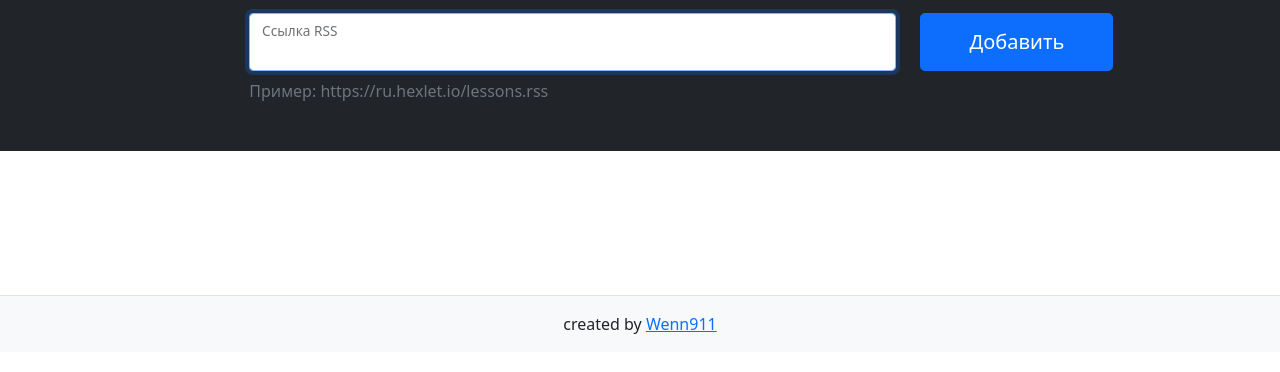
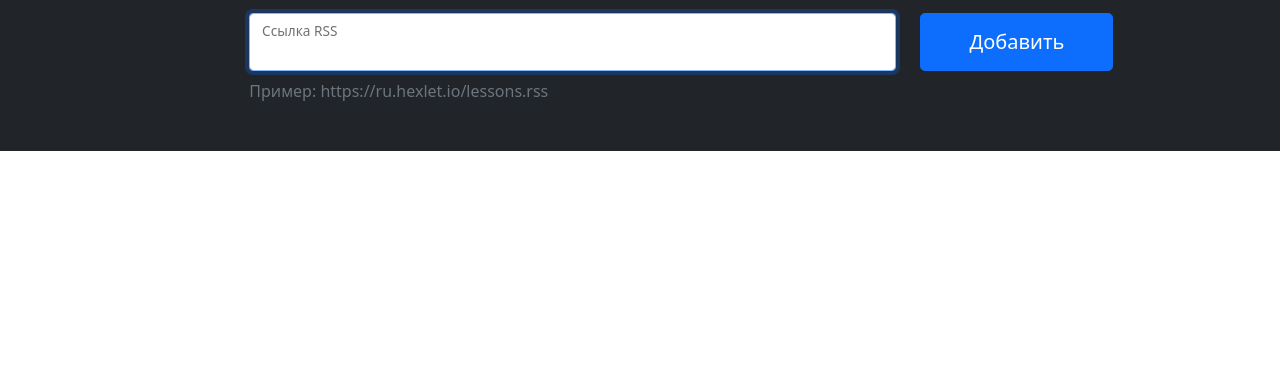
Before and after one commit to Wenn911/RSS-Agregator, a website built with webpack: page index.html in a window 1280 px wide. Shown: the part 156-528 px from the top of the page. Built offline with nearby package versions, Linux system fonts and the light colour scheme; what on-change would draw is missing.

Commit message:
rebuild html

```diff
--- a/index.html
+++ b/index.html
@@ -72,11 +72,5 @@
         </div>
       </div>
     </section>
-    <footer class="footer border-top py-3 mt-5 bg-light">
-      <div class="container-xl">
-        <div class="text-center">created by <a href="https://github.com/Wenn911?tab=repositories" target="_blank">Wenn911</a>
-        </div>
-      </div>
-    </footer>
   </body>
 </html>
```
